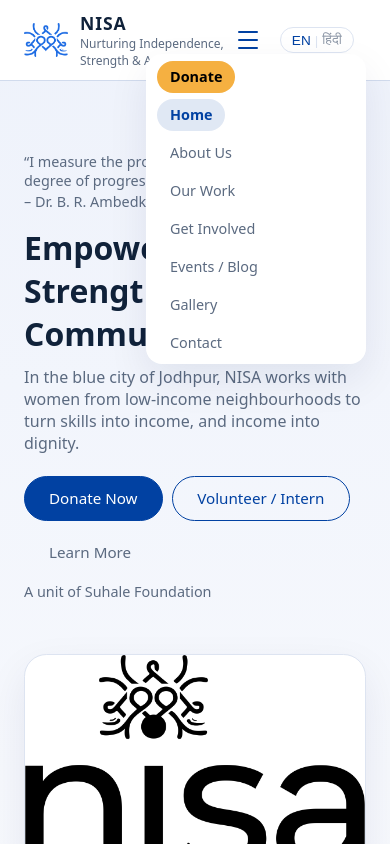
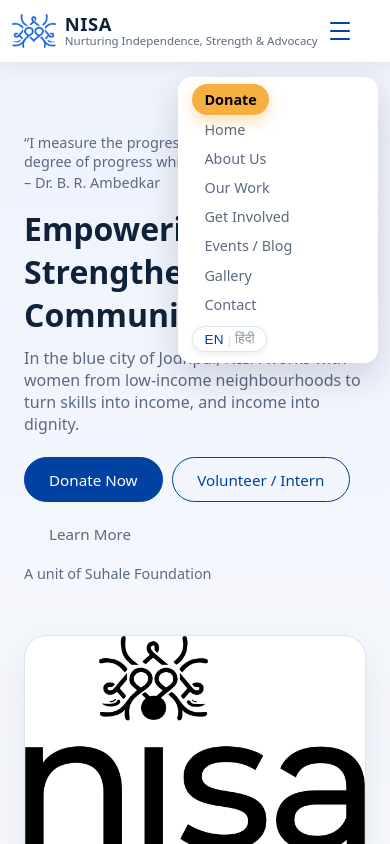
Before and after one commit to demo4576/nisa_website, a plain HTML site: page index.html in a window 390 px wide. Both pictures are taken after a click on the button "Toggle navigation". Shown: the top 844 px of the page. Drawn offline with Linux system fonts and the light colour scheme.

Commit message:
2: Optimize header UI, move language toggle to right, update CSS spacing & layout

```diff
--- a/css/style.css
+++ b/css/style.css
@@ -56,19 +56,19 @@ a:hover {
   position: sticky;
   top: 0;
   z-index: 40;
-  backdrop-filter: blur(18px);
+  backdrop-filter: blur(16px);
   background: rgba(255, 255, 255, 0.96);
-  border-bottom: 1px solid rgba(205, 216, 235, 0.9);
+  border-bottom: 1px solid rgba(214, 220, 236, 0.7);
+  box-shadow: 0 4px 18px rgba(15, 35, 80, 0.06);
 }
 
 .header-inner {
-  max-width: 1080px;
+  max-width: 1200px;
   margin: 0 auto;
-  padding: 0.7rem 1.5rem;
+  padding: 0.55rem 1rem;
   display: flex;
   align-items: center;
-  justify-content: space-between;
-  gap: 1rem;
+  gap: 0.75rem;
 }
 
 /* Brand */
@@ -76,7 +76,7 @@ a:hover {
 .brand {
   display: flex;
   align-items: center;
-  gap: 0.75rem;
+  gap: 0.55rem;
   text-decoration: none;
   color: inherit;
 }
@@ -90,23 +90,24 @@ a:hover {
 .brand-text {
   display: flex;
   flex-direction: column;
+  line-height: 1.1;
 }
 
 .brand-name {
   font-weight: 700;
-  font-size: 1.1rem;
-  letter-spacing: 0.05em;
-  text-transform: uppercase;
+  font-size: 1.15rem;
+  letter-spacing: 0.03em;
 }
 
 .brand-tagline {
-  font-size: 0.75rem;
+  font-size: 0.72rem;
   color: var(--muted);
 }
 
-/* Nav */
+/* NAV CORE */
 
 .nav {
+  margin-left: auto;
   display: flex;
   align-items: center;
 }
@@ -114,28 +115,30 @@ a:hover {
 .nav-links {
   list-style: none;
   display: flex;
-  gap: 1rem;
+  align-items: center;
+  gap: 0.6rem;
   margin: 0;
   padding: 0;
-  align-items: center;
 }
 
 .nav-links a {
   text-decoration: none;
   font-size: 0.9rem;
-  padding: 0.4rem 0.8rem;
+  padding: 0.35rem 0.75rem;
   border-radius: var(--radius-pill);
   color: var(--muted);
-  transition: background-color 0.15s ease, color 0.15s ease;
+  transition: background-color 0.16s ease, color 0.16s ease,
+    transform 0.1s ease;
 }
 
 .nav-links a:hover {
-  background-color: var(--primary-soft);
+  background-color: rgba(1, 65, 162, 0.08);
   color: var(--primary);
+  transform: translateY(-1px);
 }
 
 .nav-links a.active {
-  background-color: rgba(1, 65, 162, 0.12);
+  background-color: rgba(1, 65, 162, 0.15);
   color: var(--primary);
   font-weight: 600;
 }
@@ -143,22 +146,72 @@ a:hover {
 /* Donate as special nav item */
 
 .nav-donate {
-  background-color: var(--accent);
+  background-color: #f5b041;
   color: #000 !important;
   font-weight: 600;
+  padding: 0.4rem 0.9rem;
+  box-shadow: 0 6px 16px rgba(245, 176, 65, 0.4);
 }
 
 .nav-donate:hover {
-  background-color: #ffbf55;
+  background-color: #eaa136;
 }
 
-/* Mobile nav toggle */
+/* LANGUAGE TOGGLE AS LAST NAV ITEM */
+
+.nav-lang-item {
+  margin-left: 0.4rem;
+}
+
+.lang-toggle {
+  border-radius: var(--radius-pill);
+  border: 1px solid var(--border-soft);
+  background-color: #ffffff;
+  color: var(--muted);
+  font-size: 0.8rem;
+  padding: 0.18rem 0.65rem;
+  display: inline-flex;
+  align-items: center;
+  gap: 0.25rem;
+  cursor: pointer;
+  box-shadow: 0 2px 6px rgba(10, 30, 70, 0.08);
+}
+
+.lang-toggle-label {
+  font-weight: 500;
+}
+
+.lang-toggle-sep {
+  color: var(--border-soft);
+}
+
+/* Active state based on html[data-lang] */
+
+html[data-lang="en"] .lang-toggle-en {
+  color: var(--primary);
+}
+
+html[data-lang="en"] .lang-toggle-hi {
+  color: var(--muted);
+  opacity: 0.7;
+}
+
+html[data-lang="hi"] .lang-toggle-hi {
+  color: var(--primary);
+}
+
+html[data-lang="hi"] .lang-toggle-en {
+  color: var(--muted);
+  opacity: 0.7;
+}
+
+/* MOBILE NAV */
 
 .nav-toggle {
   display: none;
   border: none;
   background: none;
-  padding: 0.35rem;
+  padding: 0.25rem;
   cursor: pointer;
 }
 
@@ -169,26 +222,34 @@ a:hover {
   border-radius: 999px;
   background-color: var(--primary);
   margin: 3px 0;
-  transition: transform 0.2s ease, opacity 0.2s ease;
 }
 
-@media (max-width: 860px) {
+@media (max-width: 950px) {
+  .header-inner {
+    padding-inline: 0.75rem;
+  }
+
   .nav-toggle {
     display: inline-flex;
     flex-direction: column;
   }
 
+  .nav {
+    position: relative;
+  }
+
   .nav-links {
     position: absolute;
-    top: 54px;
-    right: 1.5rem;
+    top: 46px;
+    right: 0;
     flex-direction: column;
     align-items: flex-start;
+    gap: 0.45rem;
     background-color: #ffffff;
-    border-radius: 1rem;
-    padding: 0.7rem;
-    min-width: 220px;
-    box-shadow: var(--shadow-soft);
+    padding: 0.7rem 0.9rem;
+    border-radius: 14px;
+    min-width: 200px;
+    box-shadow: 0 14px 36px rgba(10, 26, 60, 0.16);
     opacity: 0;
     transform: translateY(-8px);
     pointer-events: none;
@@ -199,6 +260,15 @@ a:hover {
     opacity: 1;
     transform: translateY(0);
     pointer-events: auto;
+  }
+
+  .nav-lang-item {
+    margin-left: 0;
+    margin-top: 0.3rem;
+  }
+
+  .nav-links a {
+    width: 100%;
   }
 }
 
--- a/index.html
+++ b/index.html
@@ -12,22 +12,16 @@
   <div class="header-inner">
     <!-- Brand -->
     <a href="index.html" class="brand">
-        <img src="img/SymbolBlue.png" alt="NISA logo" class="brand-logo" width="57" height="44" />
+      <img src="img/SymbolBlue.png" alt="NISA logo" class="brand-logo" width="46" height="46" />
       <div class="brand-text">
         <span class="brand-name">NISA</span>
-          <span class="brand-tagline lang-en">Nurturing Independence, Strength &amp; Advocacy</span>
-          <span class="brand-tagline lang-hi">स्वतंत्रता, शक्ति और वकालत</span>
+        <span class="brand-tagline">
+          Nurturing Independence, Strength &amp; Advocacy
+        </span>
       </div>
     </a>
 
-      <!-- Language toggle -->
-      <button class="lang-toggle" id="lang-toggle" type="button" aria-label="Toggle language">
-        <span class="lang-toggle-label lang-toggle-en">EN</span>
-        <span class="lang-toggle-sep">|</span>
-        <span class="lang-toggle-label lang-toggle-hi">हिंदी</span>
-      </button>
-
-      <!-- Mobile nav burger -->
+    <!-- Mobile burger -->
     <button class="nav-toggle" aria-label="Toggle navigation">
       <span></span><span></span><span></span>
     </button>
@@ -43,7 +37,7 @@
           </a>
         </li>
         <li>
-            <a href="index.html" class="active">
+          <a href="index.html" class="nav-link-home">
             <span class="lang-en">Home</span>
             <span class="lang-hi">होम</span>
           </a>
@@ -83,6 +77,15 @@
             <span class="lang-en">Contact</span>
             <span class="lang-hi">संपर्क</span>
           </a>
+        </li>
+
+        <!-- Language toggle ALL THE WAY RIGHT -->
+        <li class="nav-lang-item">
+          <button class="lang-toggle" id="lang-toggle" type="button" aria-label="Toggle language">
+            <span class="lang-toggle-label lang-toggle-en">EN</span>
+            <span class="lang-toggle-sep">|</span>
+            <span class="lang-toggle-label lang-toggle-hi">हिंदी</span>
+          </button>
         </li>
       </ul>
     </nav>
```
Also changed, not shown: about.html (+15 -12 lines), contact.html (+15 -12 lines), donate.html (+15 -12 lines), events.html (+15 -12 lines), gallery.html (+15 -12 lines), get-involved.html (+15 -12 lines), interns-review.html (+15 -12 lines), work.html (+15 -12 lines). Lines whose indentation alone changed are shown as unchanged.
